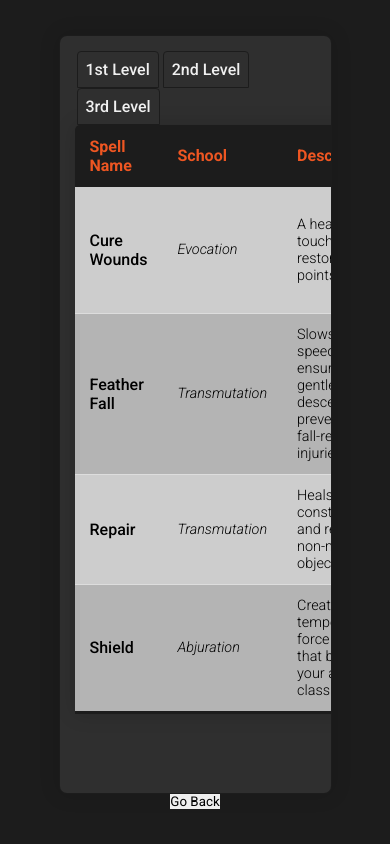
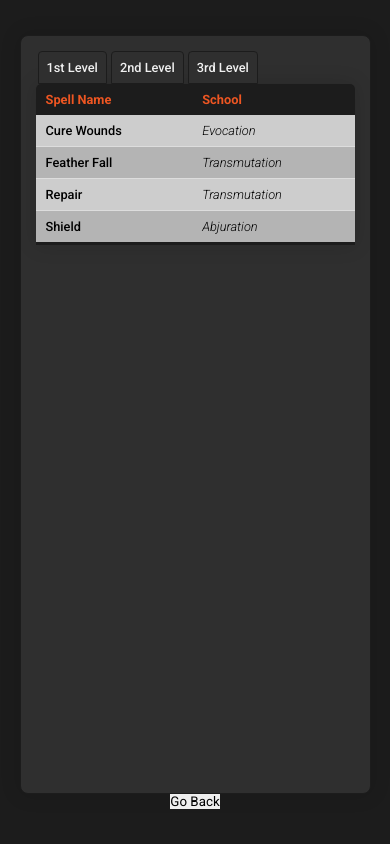
Before and after one commit to YH1d3k12/homebrew-book, a React (Create React App) app: page /spellbook in a window 390 px wide. Built offline with nearby package versions, Linux system fonts and the light colour scheme.

Commit message:
Feat: Spell table css responsivity

```diff
--- a/src/components/spell_table.jsx
+++ b/src/components/spell_table.jsx
@@ -3,6 +3,8 @@ import { useNavigate } from "react-router-dom";
 import FirstLevelSpells from "../data/first_level_spells_data";
 import SecondLevelSpells from "../data/second_level_spells_data";
 import ThirdLevelSpells from "../data/third_level_spells_data";
+import "../styles/table.css";
+import "../styles/table_tabs.css";
 import "../styles/spell_table.css";
 
 function SpellTable() {
@@ -42,24 +44,24 @@ function SpellTable() {
         }
 
         return (
-            <table className='content-table'>
+            <table className="content-table">
                 <thead>
                     <tr>
                         <th>Spell Name</th>
                         <th>School</th>
-                        <th>Description</th>
-                        <th>Spell List</th>
+                        <th className="spell-table-head-third">Description</th>
+                        <th className="spell-table-head-fourth">Spell List</th>
                     </tr>
                 </thead>
                 <tbody>
                     {spells.map((spell, index) => (
                         <tr key={index}>
-                            <td>
+                            <td className="spell-table-body-first">
                                 <a onClick={() => handleSpellClick(spell)}>{spell.name}</a>
                             </td>
-                            <td>{spell.type}</td>
-                            <td>{spell.description}</td>
-                            <td>{spell.available}</td>
+                            <td className="spell-table-body-second">{spell.type}</td>
+                            <td className="spell-table-body-third">{spell.description}</td>
+                            <td className="spell-table-body-fourth">{spell.available}</td>
                         </tr>
                     ))}
                 </tbody>
@@ -68,10 +70,10 @@ function SpellTable() {
     };
 
     return (
-        <div className='spell-table-content-wrapper'>
-            <button className='table-button' onClick={() => handleChangeLevel('first')}>1st Level</button>
-            <button className='table-button' onClick={() => handleChangeLevel('second')}>2nd Level</button>
-            <button className='table-button' onClick={() => handleChangeLevel('third')}>3rd Level</button>
+        <div className="spell-table-content-wrapper">
+            <button className="table-tab" onClick={() => handleChangeLevel('first')}>1st Level</button>
+            <button className="table-tab" onClick={() => handleChangeLevel('second')}>2nd Level</button>
+            <button className="table-tab" onClick={() => handleChangeLevel('third')}>3rd Level</button>
             {renderTableByLevel()}
         </div>
     );
--- a/src/styles/main_page.css
+++ b/src/styles/main_page.css
@@ -1,3 +1,5 @@
+@import url('https://fonts.googleapis.com/css2?family=Montserrat:wght@400;500;700&family=Roboto:ital,wght@0,100;0,300;0,400;0,500;0,700;0,900;1,100;1,300;1,400;1,500;1,700;1,900&display=swap');
+
 :root
 {
     --main-page-background-color:#1C1C1C;
--- a/src/styles/spell_table.css
+++ b/src/styles/spell_table.css
@@ -1,5 +1,3 @@
-@import url('https://fonts.googleapis.com/css2?family=Montserrat:wght@400;500;700&family=Roboto:ital,wght@0,100;0,300;0,400;0,500;0,700;0,900;1,100;1,300;1,400;1,500;1,700;1,900&display=swap');
-
 :root
 {
     --table-content-wrapper-backcground-color:#2F2F2F;
@@ -13,19 +11,13 @@
     --table-button-focus-color:#ee5622;
     --table-button-focus-border-color:#2F2F2F;
 
-    --table-header-background-color:#1C1C1C;
-    --table-header-color:#ee5622;
-
-    --table-row-primary-background-color:#cdcdcd;
-    --table-row-secundary-background-color:#b4b4b4;
-
     --spell-name-hover-effect:#ee5622;
 }
 
 .spell-table-content-wrapper
 {
     height: 90vh;
-    width: 70vw;
+    width: 90vw;
     padding: 15px;
     border-radius: 8px;
 
@@ -36,132 +28,97 @@
     overflow-y: auto;
 }
 
-/* Scrollbar background style */
 .spell-table-content-wrapper::-webkit-scrollbar
 {
     width: 5px;
-
 }
 
-/* Scrollbar thumb style */
 .spell-table-content-wrapper::-webkit-scrollbar-thumb
 {
     background-color: #ee5622;
     border-radius: 25px;
 }
 
-/* Scrollbar track style */
 .spell-table-content-wrapper::-webkit-scrollbar-track
 {
     background-color: #f0f0f0;
 }
 
-/* Scrollbar buttons */
 .spell-table-content-wrapper::-webkit-scrollbar-button
 {
     display: none;
 }
 
-.table-button
+.spell-table-body-first
 {
-    padding: 8px;
-    border: 1px solid var(--table-button-border-color);
-    border-radius: 4px 4px 0px 0px;
-    margin: 0px 2px;
+    font-size: 0.8rem;
+    font-weight: 500;
+}
 
-    background-color: var(--table-button-background-color);
-    color: var(--table-button-color);
-    font-size: 1rem;
-    font-weight: 500;
-
+.spell-table-body-first a:hover
+{
+    scale: 1.1;
+    color: var(--spell-name-hover-effect);
     cursor: pointer;
 }
 
-.table-button:hover,
-.table-button:focus
+.spell-table-body-second
 {
-    scale: 1.1;
-    border-color: var(--table-button-focus-border-color);
-    background-color: var(--table-button-focus-background-color);
-    color: var(--table-button-focus-color);
-}
-
-.content-table
-{
-    width: 100%;
-    border-collapse: collapse;
-    border-radius: 5px 5px 0px 0px;
-
-    box-shadow: 0 0 20px rgba(0, 0, 0, 0.15);
-    overflow: hidden;
-}
-
-.content-table thead tr
-{
-    background-color: var(--table-header-background-color);
-    color: var(--table-header-color);
-
-    font-size: 1rem;
-    font-weight: 700;
-    text-align: left;
-}
-
-.content-table th,
-.content-table td
-{
-    padding: 12px 15px;
-}
-
-.content-table tbody tr td a:hover{
-    color: var(--spell-name-hover-effect);
-    font-size: 1.01rem;
-
-    cursor: pointer;
-}
-
-.content-table tbody tr td:nth-child(1)
-{
-    font-size: 1rem;
-    font-weight: 500;
-}
-
-.content-table tbody tr td:nth-child(2)
-{
-    font-size: 0.9rem;
+    font-size: 0.8rem;
     font-style: italic;
     font-weight: 300;
 }
 
-.content-table tbody tr td:nth-child(3)
+.spell-table-body-third
 {
-    font-size: 0.9rem;
+    display: none;
+    font-size: 0.8rem;
     font-weight: 300;
 }
 
-.content-table tbody tr td:nth-child(4)
+.spell-table-body-fourth
 {
-    font-size: 0.9rem;
+    display: none;
+    font-size: 0.8rem;
     font-weight: 500;
 }
 
-
-.content-table tbody tr
+.spell-table-head-third,
+.spell-table-head-fourth
 {
-    background-color: var(--table-row-primary-background-color);
-    border-bottom: 1px solid #dddddd;
+    display: none;
 }
 
-.content-table tbody tr:nth-of-type(even)
+@media (min-width: 768px)
 {
-    background-color: var(--table-row-secundary-background-color);
+    .spell-table-head-third,
+    .spell-table-body-third
+    {
+        display: table-cell;
+    }
 }
 
-.content-table tbody tr:last-of-type
+@media (min-width: 1280px)
 {
-    border-bottom: 3px solid var(--table-header-background-color);
+    .spell-table-head-fourth,
+    .spell-table-body-fourth
+    {
+        display: table-cell;
+    }
 }
 
-.content-table tbody tr.active
+@media (min-width: 1536px)
 {
-    font-weight: bold;
+    .spell-table-content-wrapper
+    {
+        width: 70vw;
+    }
+
+    .spell-table-body-first,
+    .spell-table-body-second,
+    .spell-table-body-third,
+    .spell-table-body-fourth
+    {
+        font-size: 0.85rem;
+    }
 }
--- /dev/null
+++ b/src/styles/table.css
@@ -0,0 +1,71 @@
+:root
+{
+    --table-header-background-color:#1C1C1C;
+    --table-header-color:#ee5622;
+
+    --table-row-primary-background-color:#cdcdcd;
+    --table-row-secundary-background-color:#b4b4b4;
+}
+.content-table
+{
+    width: 100%;
+    border-collapse: collapse;
+    border-radius: 5px 5px 0px 0px;
+
+    box-shadow: 0 0 20px rgba(0, 0, 0, 0.15);
+    overflow: hidden;
+}
+
+.content-table thead tr
+{
+    background-color: var(--table-header-background-color);
+    color: var(--table-header-color);
+
+    font-size: 0.8rem;
+    font-weight: 700;
+    text-align: left;
+}
+
+.content-table th,
+.content-table td
+{
+    padding: 8px 10px;
+}
+
+.content-table tbody tr
+{
+    background-color: var(--table-row-primary-background-color);
+    border-bottom: 1px solid #dddddd;
+}
+
+.content-table tbody tr:nth-of-type(even)
+{
+    background-color: var(--table-row-secundary-background-color);
+}
+
+.content-table tbody tr:last-of-type
+{
+    border-bottom: 3px solid var(--table-header-background-color);
+}
+
+@media (min-width: 1024px)
+{
+    .content-table thead tr
+    {
+        font-size: 0.85rem;
+    }
+}
+
+@media (min-width: 1536px)
+{
+    .content-table thead tr
+    {
+        font-size: 0.9rem;
+    }
+
+    .content-table th,
+    .content-table td
+    {
+        padding: 12px 15px;
+    }
+}
--- /dev/null
+++ b/src/styles/table_tabs.css
@@ -0,0 +1,39 @@
+.table-tab
+{
+    padding: 8px;
+    border: 1px solid var(--table-button-border-color);
+    border-radius: 4px 4px 0px 0px;
+    margin: 0px 2px;
+
+    background-color: var(--table-button-background-color);
+    color: var(--table-button-color);
+    font-size: 0.8rem;
+    font-weight: 500;
+
+    cursor: pointer;
+}
+
+.table-tab:hover,
+.table-tab:focus
+{
+    scale: 1.1;
+    border-color: var(--table-button-focus-border-color);
+    background-color: var(--table-button-focus-background-color);
+    color: var(--table-button-focus-color);
+}
+
+@media (min-width: 640px)
+{
+    .table-tab
+    {
+        font-size: 0.9rem;
+    }
+}
+
+@media (min-width: 1024px)
+{
+    .table-tab
+    {
+        font-size: 1rem;
+    }
+}
```
